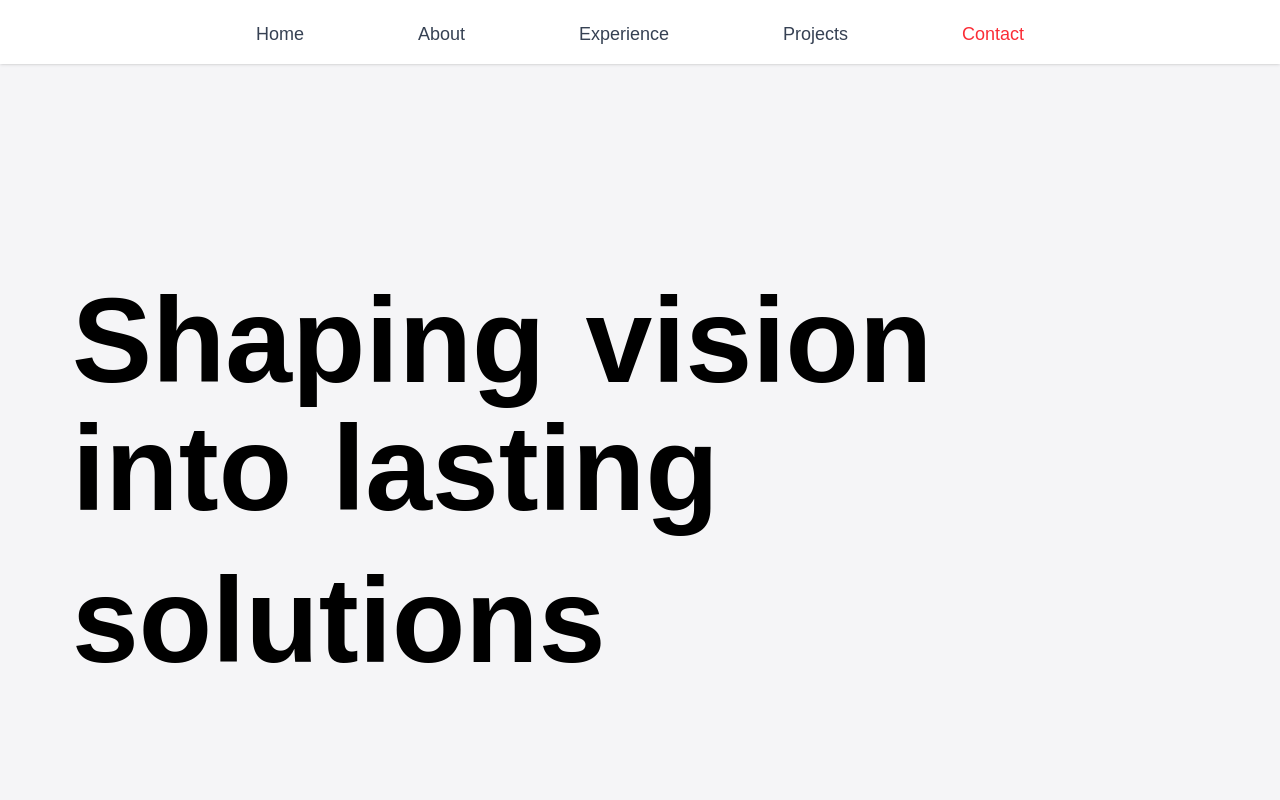
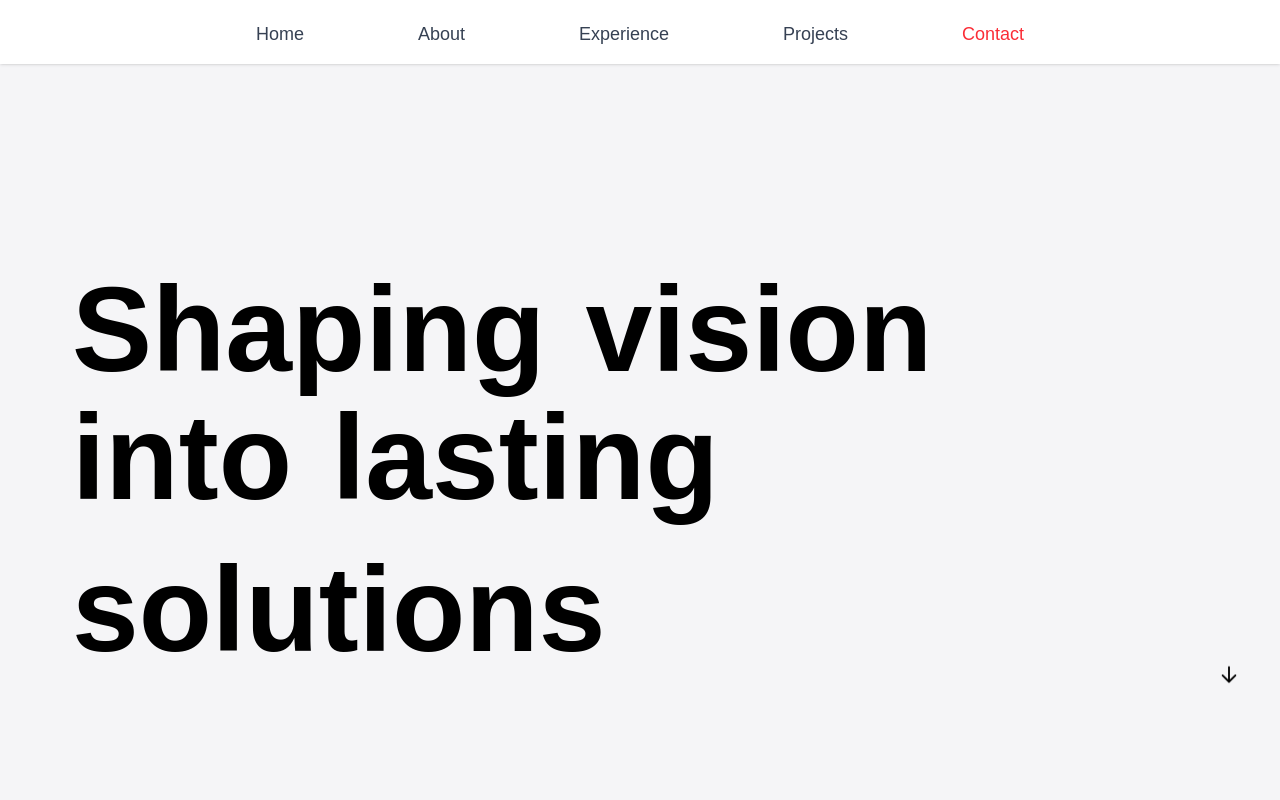
Before and after one commit to Sarthak-Kakkar-03/portfolio-website-v2, a React (Vite) app: page / in a window 1280 px wide. Shown: the top 800 px of the page. Built offline with nearby package versions, Linux system fonts and the light colour scheme.

Commit message:
minor fixed

```diff
--- a/src/App.jsx
+++ b/src/App.jsx
@@ -22,6 +22,7 @@ function App() {
         <Header/>
         <Section id='hero'><Hero/></Section>
         <Section id='about' className='flex items-start justify-center'><About/></Section>
+        <Section id='experience'></Section>
       </main>
     </div>
   )
--- a/src/components/About/About.jsx
+++ b/src/components/About/About.jsx
@@ -4,7 +4,7 @@ import paragraphs from "/src/data/about.json";
 const About = () => {
   return (
     <div className="text-matte flex flex-col gap-4">
-      <div className=" flex flex-col-reverse md:grid grid-cols-[75%_25%] p-2 gap-3">
+      <div className=" flex flex-col-reverse md:grid grid-cols-[75%_25%] p-2 gap-2 md:gap-6">
         <div
           className="flex flex-col justify-center items-center
         gap-2 flex-wrap
--- a/src/components/Hero/LetterExplosion/LetterCollision.jsx
+++ b/src/components/Hero/LetterExplosion/LetterCollision.jsx
@@ -1,22 +1,16 @@
 // LetterCollision.jsx
-'use client';
-import React, { useLayoutEffect, useRef } from 'react';
-import { gsap } from 'gsap';
-import { ScrollTrigger } from 'gsap/ScrollTrigger';
-import LetterDisplay from './LetterDisplay';
+"use client";
+import React, { useLayoutEffect, useRef } from "react";
+import { gsap } from "gsap";
+import { ScrollTrigger } from "gsap/ScrollTrigger";
+import LetterDisplay from "./LetterDisplay";
 
 gsap.registerPlugin(ScrollTrigger);
 
 // If your header is exactly 60px tall:
 const HEADER_H = 64;
 
-const lines = [
-  'Shaping',
-  'vision',
-  'into',
-  'lasting',
-  'solutions'
-];
+const lines = ["Shaping", "vision", "into", "lasting", "solutions"];
 
 export default function LetterCollision() {
   const ref = useRef(null);
@@ -30,7 +24,7 @@ export default function LetterCollision() {
     if (!container) return;
 
     const ctx = gsap.context(() => {
-      const letters = container.querySelectorAll('.letter');
+      const letters = container.querySelectorAll(".letter");
 
       // compute how far we need to move letters so they leave the screen
       const containerHeight = container.offsetHeight; // ≈ (100vh - 60px)
@@ -56,15 +50,15 @@ export default function LetterCollision() {
             // move UP so they scroll off the top
             y: -(1 - speed) * travel,
             rotation: rot,
-            ease: 'none',
+            ease: "none",
             immediateRender: false,
             scrollTrigger: {
               trigger: container,
               start: `top top+=${HEADER_H}`, // account for fixed header overlap
-              end: 'bottom top',             // when the bottom of section hits top of viewport
-              scrub: true,                   // smooth follow
-              invalidateOnRefresh: false     // keep cached randomness
-            }
+              end: "bottom top", // when the bottom of section hits top of viewport
+              scrub: true, // smooth follow
+              invalidateOnRefresh: false, // keep cached randomness
+            },
           }
         );
       });
@@ -72,8 +66,8 @@ export default function LetterCollision() {
 
     return () => {
       ctx.revert();
-      ScrollTrigger.getAll().forEach(t => t.kill());
-      gsap.killTweensOf('.letter');
+      ScrollTrigger.getAll().forEach((t) => t.kill());
+      gsap.killTweensOf(".letter");
       inited.current = false;
     };
   }, []);
@@ -84,7 +78,11 @@ export default function LetterCollision() {
       <section
         ref={ref}
         className="ml-8 flex flex-col justify-center items-start pb-8"
-        style={{ minHeight: `calc(100vh - ${HEADER_H}px)`, paddingTop: 24, paddingBottom: 24 }}
+        style={{
+          minHeight: `calc(100vh - ${HEADER_H}px)`,
+          paddingTop: 24,
+          paddingBottom: 24,
+        }}
       >
         <div className="mb-8">
           <div className="flex flex-wrap">
@@ -101,8 +99,25 @@ export default function LetterCollision() {
         <div className="flex flex-wrap">
           <LetterDisplay word={lines[4]} />
         </div>
+        <div className="hidden md:flex w-full justify-end
+        animate-bounce
+        ">
+          <svg
+            width="22px"
+            height="22px"
+            viewBox="0 0 24 24"
+            fill="none"
+            xmlns="http://www.w3.org/2000/svg"
+          >
+            <path
+              fillRule="evenodd"
+              clipRule="evenodd"
+              d="M12 3C12.5523 3 13 3.44772 13 4V17.5858L18.2929 12.2929C18.6834 11.9024 19.3166 11.9024 19.7071 12.2929C20.0976 12.6834 20.0976 13.3166 19.7071 13.7071L12.7071 20.7071C12.3166 21.0976 11.6834 21.0976 11.2929 20.7071L4.29289 13.7071C3.90237 13.3166 3.90237 12.6834 4.29289 12.2929C4.68342 11.9024 5.31658 11.9024 5.70711 12.2929L11 17.5858V4C11 3.44772 11.4477 3 12 3Z"
+              fill="#000000"
+            />
+          </svg>
+        </div>
       </section>
-
     </>
   );
 }
```
Also changed, not shown: src/assets/down-arrow-svgrepo-com.svg (added).
